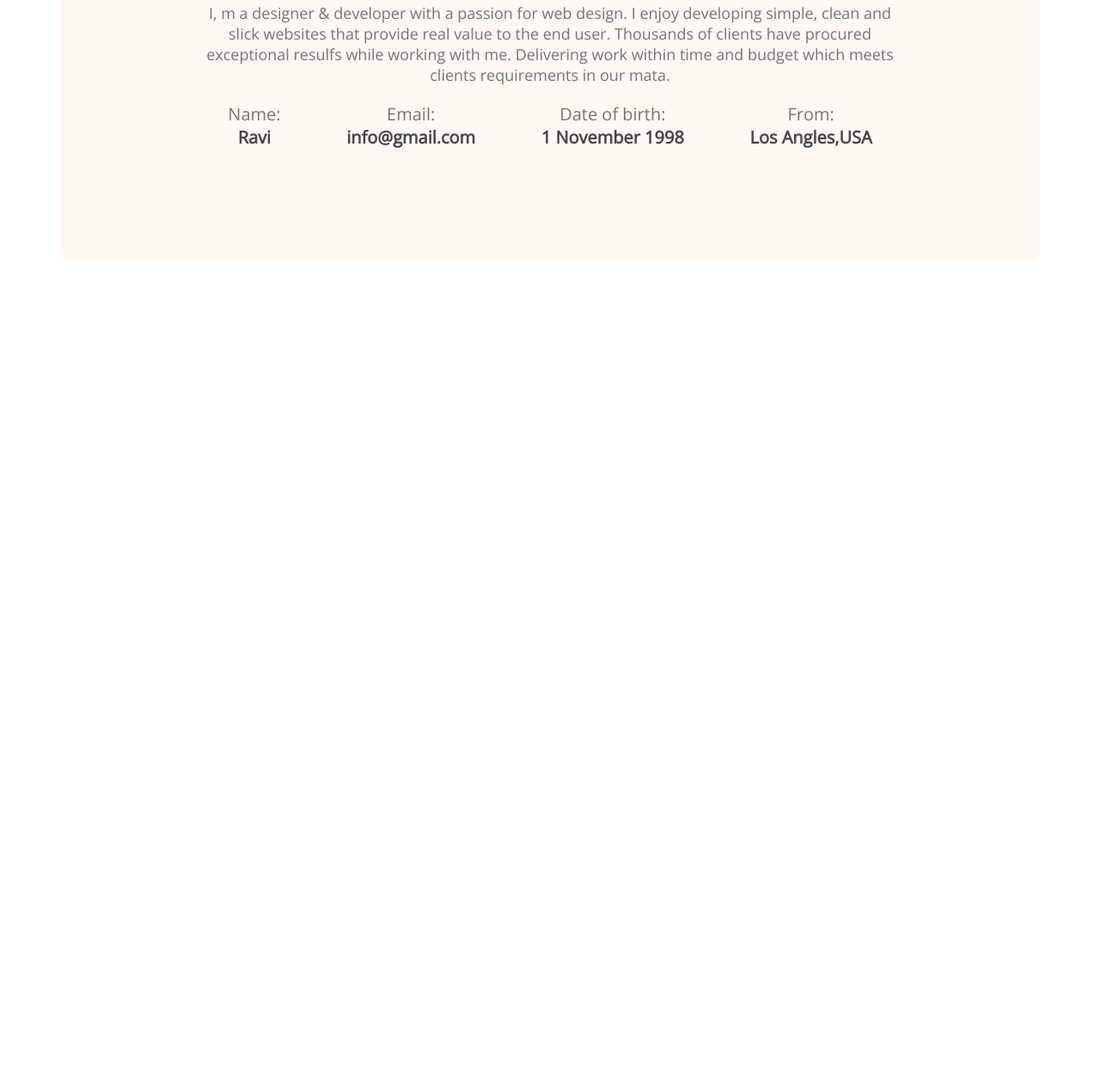
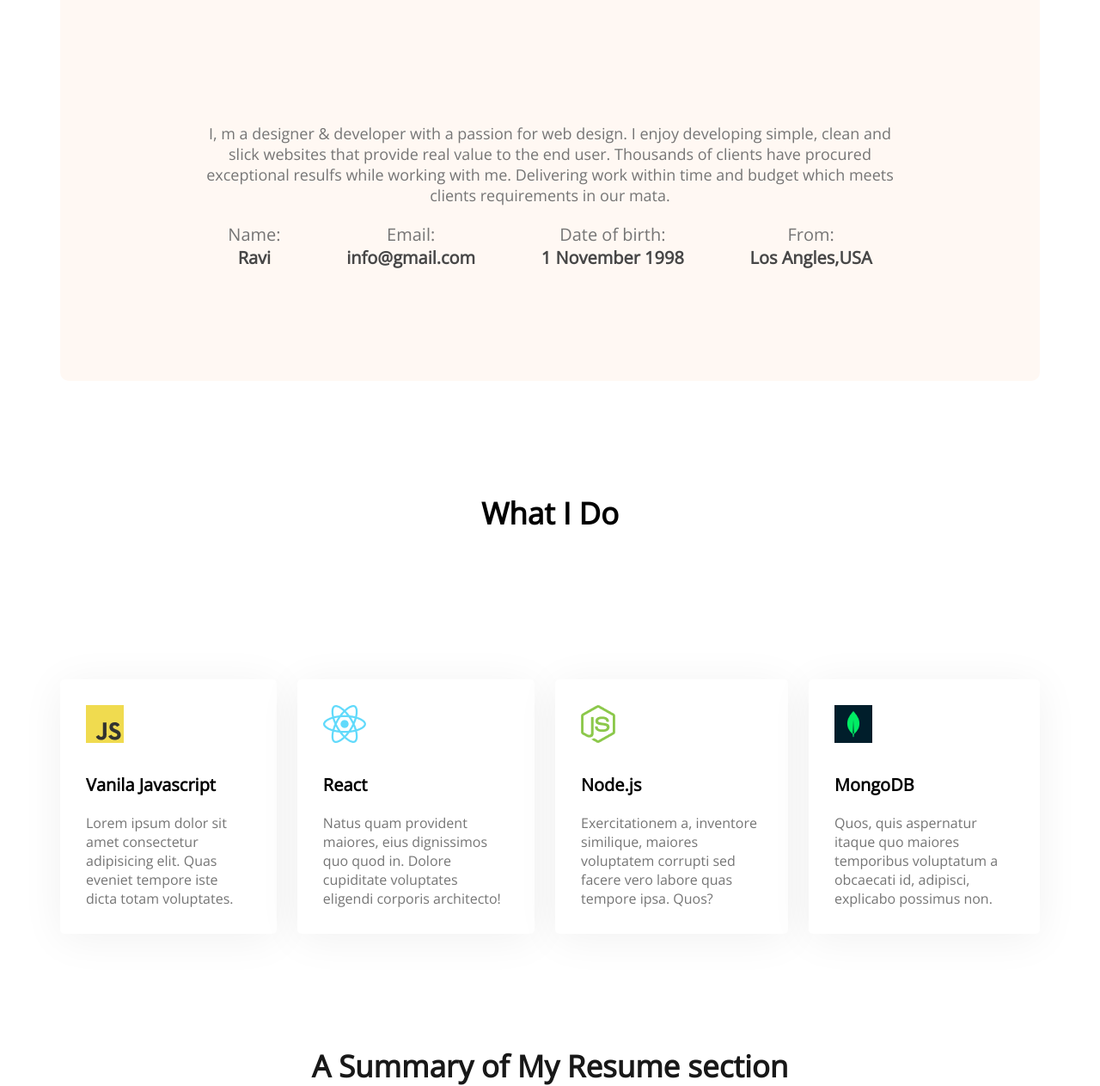
Before and after one commit to enamulravi/developer-portfolio-resources, a plain HTML site: page index.html in a window 1280 px wide. Shown: the part 842-2105 px from the top of the page at 86% size. Before the commit the page ends 1145 px from the top, so only its background shows below. Drawn offline with nearby package versions, Linux system fonts and the light colour scheme.

Commit message:
added skills

```diff
--- a/index.html
+++ b/index.html
@@ -1,5 +1,6 @@
 <!DOCTYPE html>
 <html lang="en">
+
 <head>
     <meta charset="UTF-8">
     <meta http-equiv="X-UA-Compatible" content="IE=edge">
@@ -7,9 +8,10 @@
     <title>developer portfolio resource</title>
     <link rel="stylesheet" href="style/style.css">
     <link rel="preconnect" href="https://fonts.googleapis.com">
-<link rel="preconnect" href="https://fonts.gstatic.com" crossorigin>
-<link href="https://fonts.googleapis.com/css2?family=Open+Sans:ital@0;1&display=swap" rel="stylesheet">
+    <link rel="preconnect" href="https://fonts.gstatic.com" crossorigin>
+    <link href="https://fonts.googleapis.com/css2?family=Open+Sans:ital@0;1&display=swap" rel="stylesheet">
 </head>
+
 <body>
     <header class="header">
         <nav>
@@ -21,21 +23,25 @@
             </ul>
         </nav>
         <!-- header banner -->
-          <div class="banner">
+        <div class="banner">
             <div>
                 <h3 class="banner1">Hi I am </h3>
                 <h1 class="banner2">Ravi</h1>
-                <p class="banner3">Shot what able cold new see hold.Friendly as an betrayed formerly he. Morning because as to society behaved moments.</p>
+                <p class="banner3">Shot what able cold new see hold.Friendly as an betrayed formerly he. Morning because
+                    as to society behaved moments.</p>
                 <button class="button1">Download CV</button>
             </div>
-            <img  src="images/ravi.JPG" alt="" width="300px">
-          </div>
+            <img src="images/ravi.JPG" alt="" width="300px">
+        </div>
 
     </header>
     <main>
         <section class="about">
             <h3 class="section-tittle">About Me</h3>
-            <p class="section-description">I, m a designer & developer with a passion for web design. I enjoy developing simple, clean and slick websites that provide real value to the end user. Thousands of clients have procured exceptional resulfs while working with me. Delivering work within time and budget which meets clients requirements in our mata.</p>
+            <p class="section-description">I, m a designer & developer with a passion for web design. I enjoy developing
+                simple, clean and slick websites that provide real value to the end user. Thousands of clients have
+                procured exceptional resulfs while working with me. Delivering work within time and budget which meets
+                clients requirements in our mata.</p>
             <div class="about-info-container">
                 <div class="about-info">
                     <p class="info1">Name:</p>
@@ -55,10 +61,46 @@
                 </div>
             </div>
         </section>
+        <!-- what i do section  -->
+            <section class="what-i-do">
+                <h3 class="section-tittle">What I Do</h3>
+                <div class="skills-container">
+                    <div class="skill">
+                        <img src="images/icons/js.png" alt="">
+                        <p class="skill-tittle">Vanila Javascript</p>
+                            <p class="skill-description">Lorem ipsum dolor sit amet consectetur adipisicing elit. Quas eveniet tempore iste dicta totam voluptates.</p>
+
+                    </div>
+                    <div class="skill">
+                        <img src="images/icons/react.png" alt="">
+                        <p class="skill-tittle">React</p>
+                            <p class="skill-description">Natus quam provident maiores, eius dignissimos quo quod in. Dolore cupiditate voluptates eligendi corporis architecto!</p>
+
+                    </div>
+                    <div class="skill">
+                        <img src="images/icons/nodejs.png" alt="">
+                        <p class="skill-tittle"> Node.js</p>
+                            <p class="skill-description">Exercitationem a, inventore similique, maiores voluptatem corrupti sed facere vero labore quas tempore ipsa. Quos?</p>
+
+                    </div>
+                    <div class="skill">
+                        <img src="images/icons/mongo.png" alt="">
+                        <p class="skill-tittle">MongoDB</p>
+                            <p class="skill-description">Quos, quis aspernatur itaque quo maiores temporibus voluptatum a obcaecati id, adipisci, explicabo possimus non.</p>
+
+                    </div>
+                </div>
+            </section>
+            <!-- resume section -->
+            <section class="resume">
+                <h3 class="section-title">A Summary of My Resume section</h3>
+                <div class="resume-container"></div>
+            </section>
 
     </main>
     <footer>
 
     </footer>
 </body>
+
 </html>
--- a/style/style.css
+++ b/style/style.css
@@ -87,6 +87,10 @@ nav li {
 }
 
 /* main section  */
+section {
+    margin-top: 130px;
+}
+
 main {
     max-width: 1140px;
     margin: 0 auto;
@@ -131,3 +135,49 @@ main {
     font-size: 20px;
     color: #474747;
 }
+
+/* what i do  */
+.what-i-do {
+    margin-top: 130px;
+    align-items: center;
+}
+
+.section-tittle {
+    text-align: center;
+    margin-bottom: 170px;
+}
+
+.skills-container {
+    display: flex;
+    background: #FFFFFF;
+    gap: 24px;
+}
+
+.skill {
+    background: #FFFFFF;
+    box-shadow: 0px 6px 50px rgba(0, 0, 0, 0.06);
+    border-radius: 5px;
+    padding: 30px;
+}
+
+.skill-tittle {
+    font-weight: 700;
+    font-size: 20px;
+    margin-top: 30px;
+    margin-bottom: 20px;
+}
+
+.skill-description {
+    font-weight: 400;
+    font-size: 16px;
+    color: #757575;
+}
+
+.section-title {
+    text-align: center;
+    font-weight: 700;
+    font-size: 35px;
+    color: #181818;
+}
+
+/* resume styles */
```
